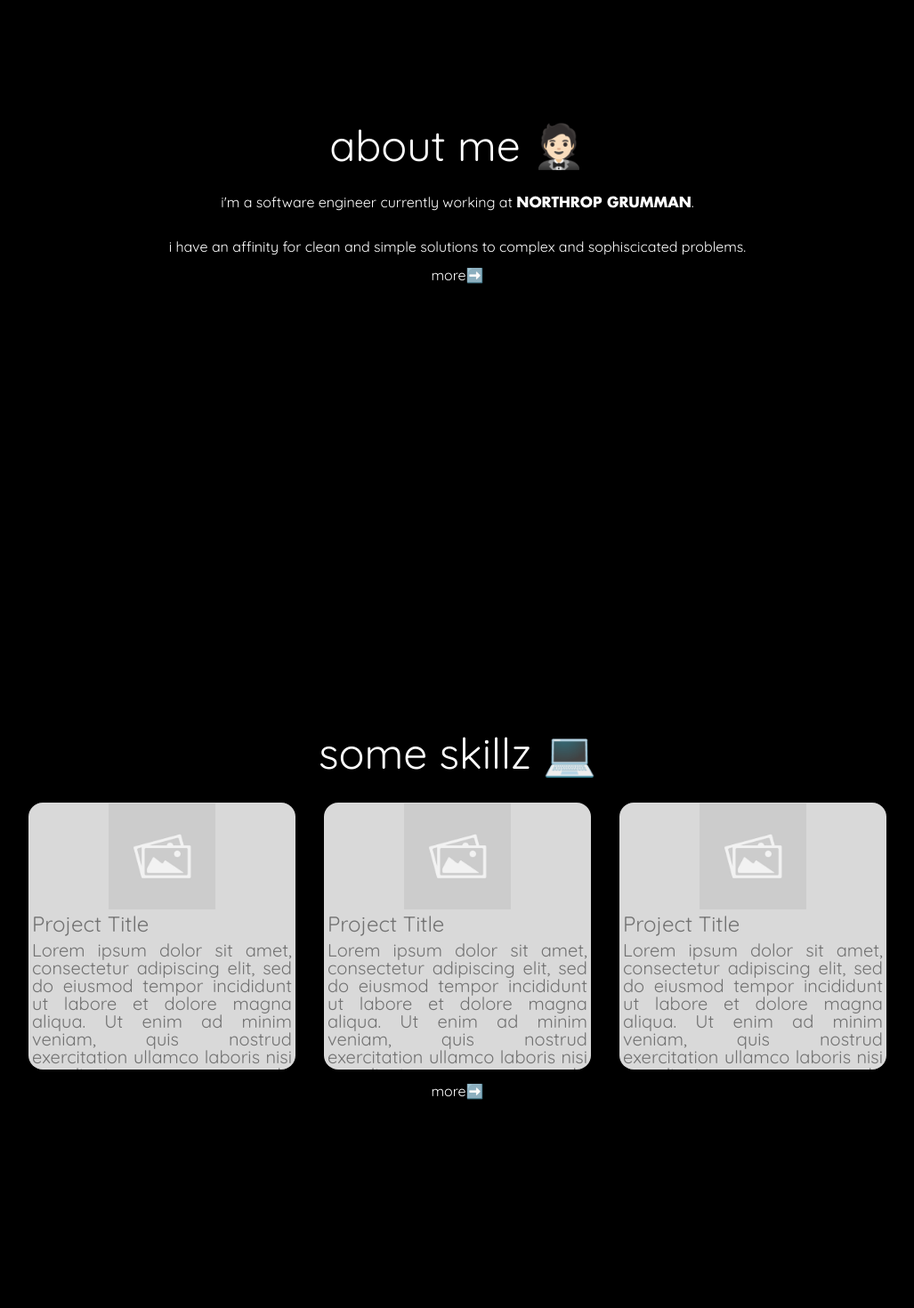
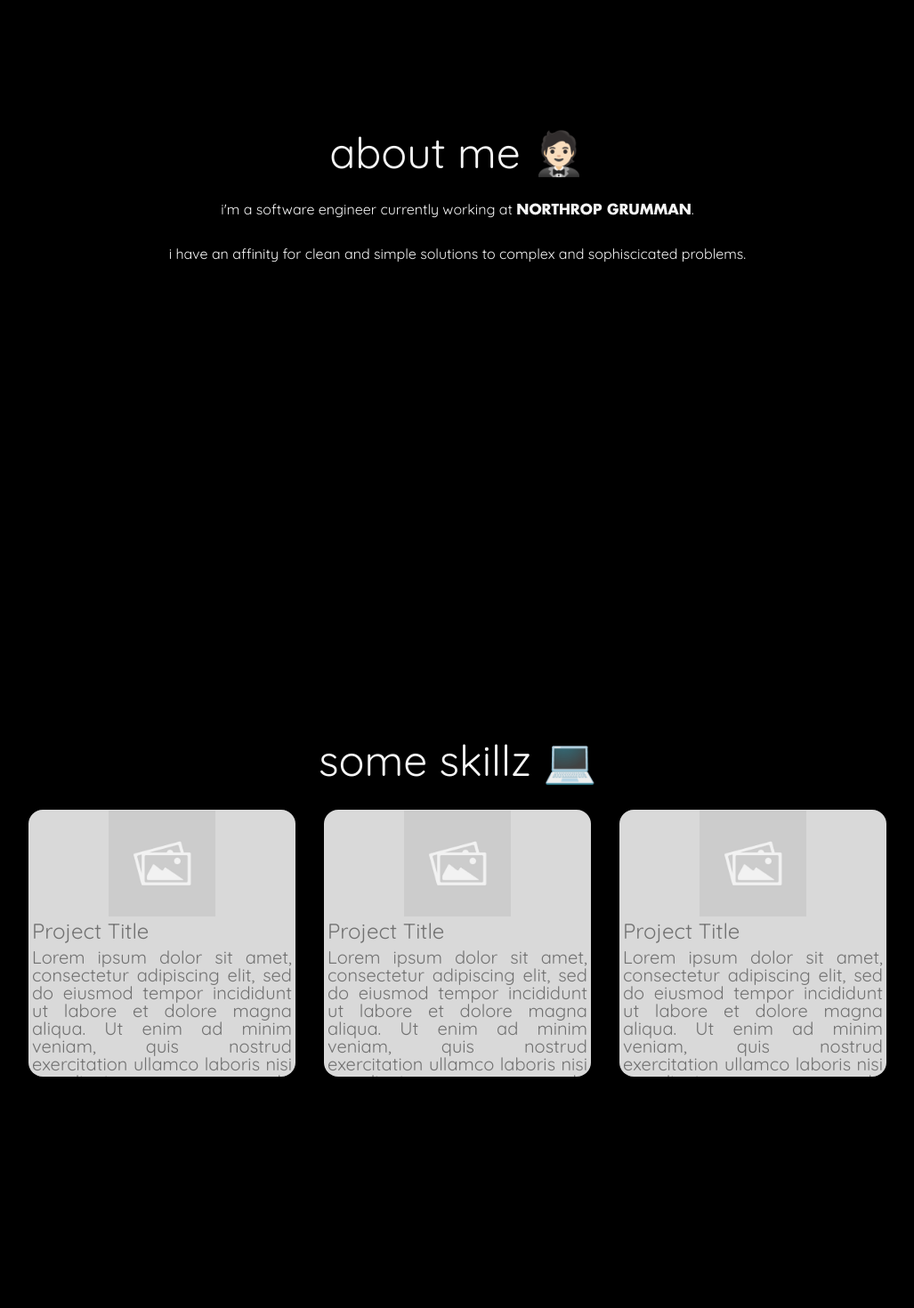
Before and after one commit to lcolias/MyReactWebsite, a React (Create React App) app: page / in a window 1280 px wide. Shown: the part 980-2450 px from the top of the page at 89% size, without its empty margins (126-1153 px from the left). Built offline with nearby package versions, Linux system fonts and the light colour scheme.

Commit message:
Home Page Update
Check TODO.md:
- ---^ 5/11/2023 ^---

```diff
--- a/src/components/Home/Home.css
+++ b/src/components/Home/Home.css
@@ -1,11 +1,11 @@
 
-/*Special Fonts*/
+/*special fonts*/
 
 .company-font{
     font-family: Futura Bold;
 }
 
-/*Styles*/
+/*styles*/
 
 body {
     background-color: black;
@@ -34,6 +34,41 @@ h1,h2,p {
     padding: 16px;
 }
 
+.project-preview {
+    width: 100vw;
+
+    display: flex;
+    flex-flow: row wrap;
+    justify-content: center;
+}
+
+.project-preview .item{
+
+    margin: 8px;
+
+}
+
+.link-container {
+    display: flex;
+    justify-content: center;
+    align-items: center;
+    list-style: none;
+    padding: 0;
+    margin: 0;
+}
+
+.ft-link {
+    margin: 4px;
+    font-size: 2em;
+
+    transition: color 0.2s ease;
+}
+
+.ft-link:hover {
+    color: gray;
+}
+
+/*intersection transformations*/
 .hidden {
     opacity: 0;
     filter: blur(5px);
@@ -47,20 +82,71 @@ h1,h2,p {
     transform: translateX(0);
 }
 
-
-.project-preview {
-    width: 100vw;
-
-    display: flex;
-    flex-flow: row wrap;
-    justify-content: center;
+.hiddena {
+    opacity: 0;
+    filter: blur(5px);
+    transform: translateX(100%);
+    transition: all 1s;
 }
 
-.project-preview .item{
+.hiddena.show {
+    opacity: 1;
+    filter: blur(0);
+    transform: translateX(0);
+}
 
-    margin: 8px;
+.hiddens {
+    opacity: 0;
+    filter: blur(1px);
+    transform: translateY(50%);
+    transition: all 1.25s;
+    will-change: transform, opacity;
+}
 
+.hiddens.show {
+    opacity: 1;
+    filter: blur(0);
+    transform: translateY(0);
 }
+
+.hiddenc {
+    opacity: 0;
+    filter: blur(1px);
+    transform: translateY(-50%);
+    transition: all 1.25s;
+    will-change: transform, opacity;
+}
+
+.hiddenc.show {
+    opacity: 1;
+    filter: blur(0);
+    transform: translateY(0);
+}
+
+.hide {
+    transition-duration: 0.3s;
+}
+
+.delay-1 {
+    transition-delay: 0.2s;
+}
+
+.delay-2 {
+    transition-delay: 0.4s;
+}
+
+.delay-3 {
+    transition-delay: 0.6s;
+}
+
+.delay-4 {
+    transition-delay: 0.8s;
+}
+
+.delay-5 {
+    transition-delay: 1s;
+}
+
 
 
 
--- a/src/components/Home/Home.js
+++ b/src/components/Home/Home.js
@@ -48,41 +48,42 @@ function Home(props){
 
 
                 <section ref={aboutRef} className='about'>
-                    <h2 className={`hidden ${aboutInView ? 'show' : '' }`}>about me 🤵🏻</h2>
-                    <p  className={`hidden ${aboutInView ? 'show' : '' }`}>i'm a software engineer currently working at <b className='company-font'>NORTHROP GRUMMAN</b>. </p>
-                    <p  className={`hidden ${aboutInView ? 'show' : '' }`}>i have an affinity for clean and simple solutions to complex and sophiscicated problems. </p>
-                    <Link to='about'> more➡️ </Link>
+
+                    <h2 className={`hiddena ${aboutInView ? 'show' : '' }`}>about me <Link to='about'>🤵🏻</Link></h2>
+                    <p  className={`hiddena ${aboutInView ? 'show' : '' }`}>i'm a software engineer currently working at <b className='company-font'>NORTHROP GRUMMAN</b>. </p>
+                    <p  className={`hiddena ${aboutInView ? 'show' : '' }`}>i have an affinity for clean and simple solutions to complex and sophiscicated problems. </p>
+
                 </section>
 
                 <section ref={skillsRef} className='skills'>
-                    <h2 className={`hidden ${skillsInView ? 'show' : '' }`} >some skillz 💻</h2>
 
-                    <div className={`project-preview hidden ${skillsInView ? 'show' : '' }`}>
-                        <Tile > </Tile>
-                        <Tile > </Tile>
-                        <Tile > </Tile>
+                    <h2 className={`hiddens ${skillsInView ? 'show' : 'hide' }`} >some skillz <Link to='skills'>💻</Link></h2>
+
+                    <div className={`project-preview`}>
+                        <Tile className={` hiddens ${skillsInView ? 'show delay-1' : 'hide' }  `} > </Tile>
+                        <Tile className={` hiddens ${skillsInView ? 'show delay-2' : 'hide' }  `} > </Tile>
+                        <Tile className={` hiddens ${skillsInView ? 'show delay-3' : 'hide' }  `} > </Tile>
                     </div>
 
-                    <Link to='skills'> more➡️ </Link>
                 </section>
 
                 <section ref={interestsRef} className='interests'>
-                    <h2 className={`hidden ${interestsInView ? 'show' : '' }`}>peep the hobbies 🏀</h2>
-                    <Link to='interests'> more➡️ </Link>
+
+                    <h2 className={`hidden ${interestsInView ? 'show' : '' }`}>peep the hobbies <Link to='interests'>🏀</Link></h2>
+
                 </section>
 
                 <section ref={contactRef} className='contact'>
-                    <h2 className={`hidden ${contactInView ? 'show' : '' }`}>keep in touch! 👇</h2>
 
-                    <ul>
-                        <li className='footer-link'><a href='https://www.linkedin.com/in/lucas-colias'><FaLinkedin /> </a></li>
-                        <li className='footer-link'><a href='https://www.instagram.com/_duke_luke_/'><FaInstagram /></a></li>
-                        <li className='footer-link'><a href='https://twitter.com/_duke_luke_'><FaTwitter />  </a></li>
-                        <li className='footer-link'><a href='https://www.facebook.com/luke.colias/'><FaFacebook /> </a></li>
-                        <li className='footer-link'><a href='mailto:lpcolias@gmail.com'><FaEnvelope /> </a></li>
+                    <h2 className={`hiddenc ${contactInView ? 'show' : 'hide' }`}>keep in touch! <Link to='contact'>👇</Link></h2>
+
+                    <ul className='link-container'>
+                        <li className={` hiddenc ${contactInView ? 'show delay-1' : 'hide' }  `}><a className='ft-link' href='https://www.linkedin.com/in/lucas-colias'><FaLinkedin /> </a></li>
+                        <li className={` hiddenc ${contactInView ? 'show delay-2' : 'hide' }  `}><a className='ft-link' href='https://www.instagram.com/_duke_luke_/'><FaInstagram /></a></li>
+                        <li className={` hiddenc ${contactInView ? 'show delay-3' : 'hide' }  `}><a className='ft-link' href='https://twitter.com/_duke_luke_'><FaTwitter />  </a></li>
+                        <li className={` hiddenc ${contactInView ? 'show delay-4' : 'hide' }  `}><a className='ft-link' href='https://www.facebook.com/luke.colias/'><FaFacebook /> </a></li>
+                        <li className={` hiddenc ${contactInView ? 'show delay-5' : 'hide' }  `}><a className='ft-link' href='mailto:lpcolias@gmail.com'><FaEnvelope /> </a></li>
                     </ul>
-
-                    <Link to='contact'> more➡️ </Link>
 
                 </section>
 
--- a/src/components/Tile/Tile.js
+++ b/src/components/Tile/Tile.js
@@ -8,13 +8,11 @@ import './Tile.css';
 
 function Tile(props){
 
-
-
     console.log(projectImagePlaceholder);
 
     return(
         <>
-            <div className='tile-container'>
+            <div className={`tile-container ${props.className}`}>
                 <img src={projectImagePlaceholder} alt='Project Photo' />
                 <h1>Project Title</h1>
                 <p>Lorem ipsum dolor sit amet, consectetur adipiscing elit, sed do eiusmod tempor incididunt ut labore et dolore magna aliqua. Ut enim ad minim veniam, quis nostrud exercitation ullamco laboris nisi ut aliquip ex ea commodo consequat. Duis aute irure dolor in reprehenderit in voluptate velit esse cillum dolore eu fugiat nulla pariatur. Excepteur sint occaecat cupidatat non proident, sunt in culpa qui officia deserunt mollit anim id est laborum.</p>
--- a/src/index.css
+++ b/src/index.css
@@ -23,7 +23,7 @@ time, mark, audio, video {
 	font: inherit;
 	vertical-align: baseline;
 
-  	color: white;
+  	color: whitesmoke;
 }
 /* HTML5 display-role reset for older browsers */
 article, aside, details, figcaption, figure,
```
Also changed, not shown: 1 other file (tests, documents, lock files or other folders).
